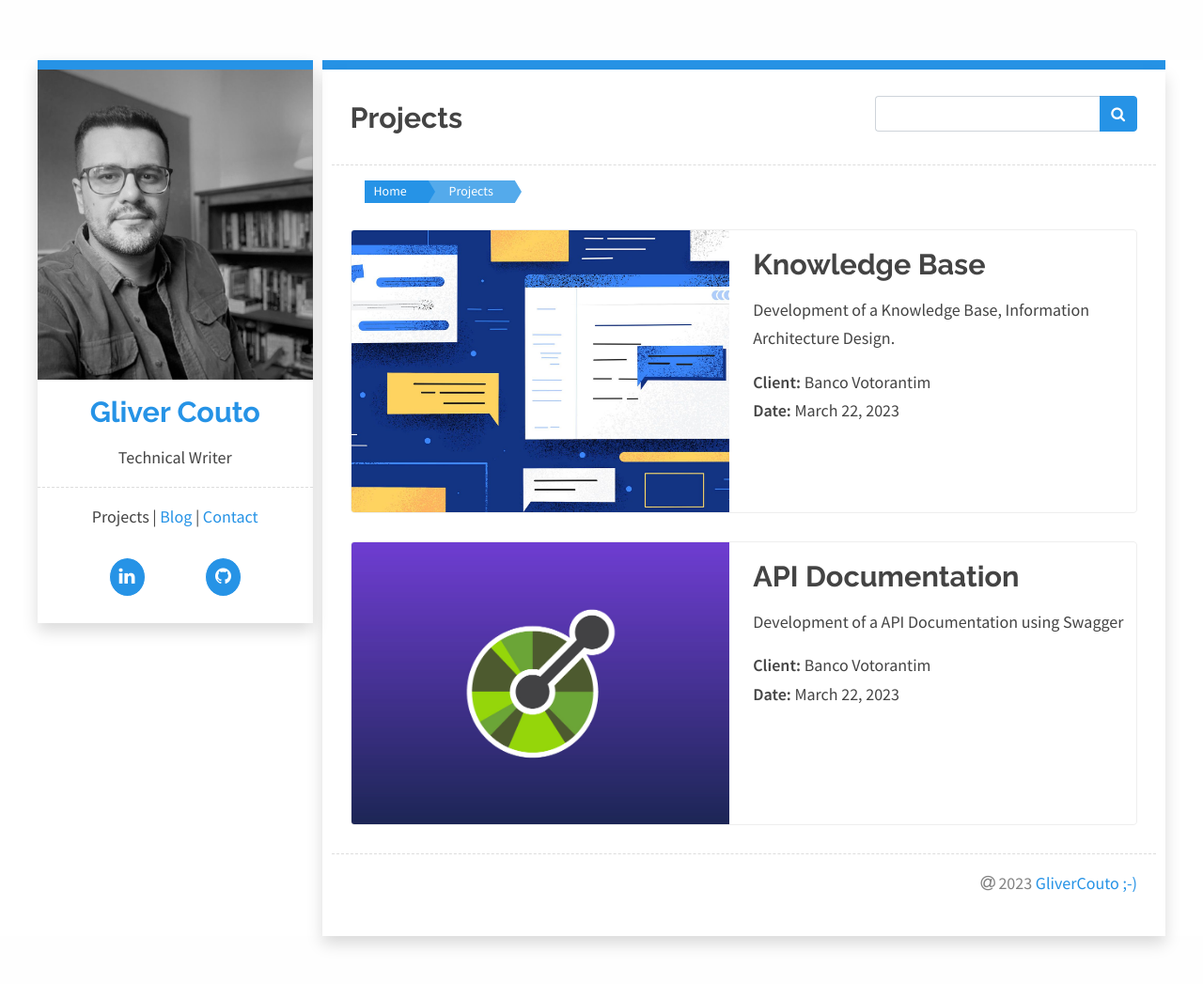
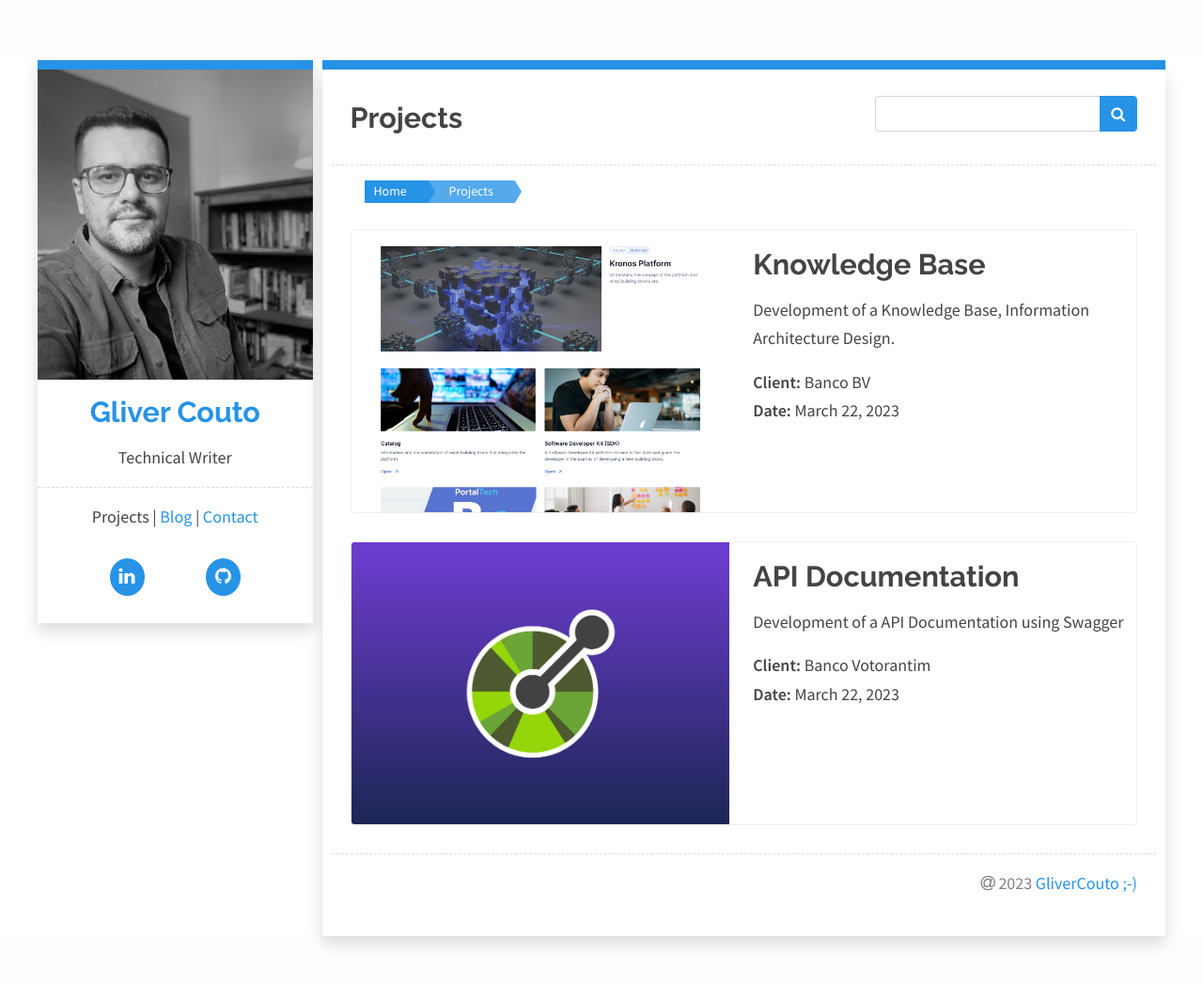
Before and after one commit to gliverCouto/glivercouto.github.io, a Jekyll site: the page built from _pages/projects.html, in a window 1280 px wide and 1060 px high. Shown: the top 1047 px of the window at 94% size. Built offline with Jekyll 4.4.1, drawn with Linux system fonts in a browser that asks for light colours.

Commit message:
docs: Projects
Image changes

```diff
--- a/_projects/knowladge-base.md
+++ b/_projects/knowladge-base.md
@@ -1,21 +1,21 @@
 ---
 title: Knowledge Base
-image: /assets/images/knowledge-base.jpg
+image: /assets/images/kronos-space.jpg
 description: Development of a Knowledge Base, Information Architecture Design.
-company: Banco Votorantim
-date:  2023-03-22
+company: Banco BV
+date: 2023-03-22
 layout: post
 ---
 
-### Context ###
+### Context
 
 Planning and development of a knowledge base for one of the largest private banks in Brazil, as part of a project to transform an essentially monolithic architecture into a microservices architecture, acting as the first Technical Writer of the tribe.
 
-### Problem ###
+### Problem
 
 The complexity of the project and the creation of new API products (both internal and external), combined with the situation of multiple squads working simultaneously, brought the need for more strategic analysis and organization of the information architecture, as well as the development of consistent documentation for all products derived from the "new microservices pipeline."
 
-### Contribution ###
+### Contribution
 
 - Planning and organization of the knowledge base at the information architecture level;
 - Development of onboarding articles for the project and microservices, using functional and accessible language to bring greater clarity to complex pieces of information;
@@ -23,7 +23,7 @@ The complexity of the project and the creation of new API products (both interna
 - Promotion of a documentation culture and meetups to achieve synchronization between teams in terms of consistency and standardization;
 - Development of documentation templates to speed up and facilitate the work of teams.
 
-### Impact ###
+### Impact
 
 - Direct impact on the organization of information and productivity for five squads that form the project's tribe;
 - The availability of a catalog of microservices, organized around the concept of "Single Source Of True", allowed more reliability and ease dissemination of the adopted distributed architecture model;
@@ -31,17 +31,17 @@ The complexity of the project and the creation of new API products (both interna
 
 <br />
 
-***
+---
 
-***Contexto***
+**_Contexto_**
 
 Planejamento e desenvolvimento de um knowledge Base para um dos maiores bancos privados do Brasil, em um projeto de transformação de uma arquitetura essencialmente monolítica para uma arquitetura de microserviços, atuando como primeiro Technical Writer da tribo.
 
-***Problema***
+**_Problema_**
 
-A complexidade do projeto e a derivação de novos produtos de API (internos e externos), somada a situação de varias squads atuando simultaneamente,  trouxe a necessidade de uma análise e organização mais estratégica da arquitetura da informação e o desenvolvimento de uma documentação consistente de todos produtos derivados da nova "esteira de microserviços".
+A complexidade do projeto e a derivação de novos produtos de API (internos e externos), somada a situação de varias squads atuando simultaneamente, trouxe a necessidade de uma análise e organização mais estratégica da arquitetura da informação e o desenvolvimento de uma documentação consistente de todos produtos derivados da nova "esteira de microserviços".
 
-***Contribuição***
+**_Contribuição_**
 
 - Planejamento e organização do knowledge base a nível de arquitetura de informação;
 - Desenvolvimento de artigos de onboarding para o projeto e microserviços, através de uma linguagem funcional e acessível, trazendo maior clareza para informações complexas;
@@ -50,7 +50,7 @@ A complexidade do projeto e a derivação de novos produtos de API (internos e e
 - Disseminação da cultura de documentação e meetups buscando a sincronia entre as equipes em termos de consistência e padronização;
 - Desenvolvimento de templates de documentação, buscando acelerar e facilitar o trabalho das equipes.
 
-***Impacto***
+**_Impacto_**
 
 - Impacto direto na organização das informações e produtividade para cinco squads que formam a tribo do projeto;
 - A disponibilidade de um catálogo de microserviços, organizados em torno do conceito de "Single Source Of True", trouxe mais confiabilidade e facilidade na disseminação do modelo de arquitetura distribuída adotado;
```
Also changed, not shown: assets/images/anastasia-hofmann-412116.jpg (deleted), assets/images/antonina-bukowska-142087-unsplash.jpg (deleted), assets/images/blackcurrant.jpg (deleted), assets/images/bogdan-dada-111692-unsplash.jpg (deleted), assets/images/etienne-girardet-360034-unsplash.jpg (deleted), assets/images/henry-co-481270-unsplash.jpg (deleted), assets/images/katy-belcher-342066.jpg (deleted), assets/images/kronos-space.jpg (added), assets/images/maarten-van-den-heuvel-400626.jpg (deleted), assets/images/nishant-parikh-342424-unsplash.jpg (deleted), assets/images/samuel-zeller-103112.jpg (deleted), assets/images/samuel-zeller-72120-unsplash.jpg (deleted), assets/images/shubham-beeharry-223969.jpg (deleted), assets/images/w-349443-unsplash.jpg (deleted).
